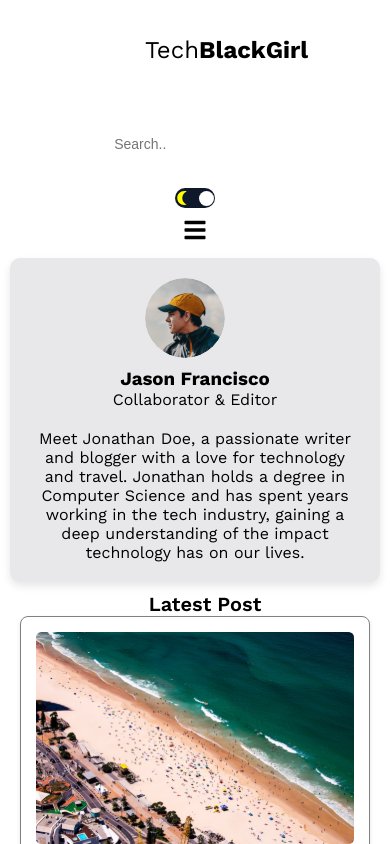
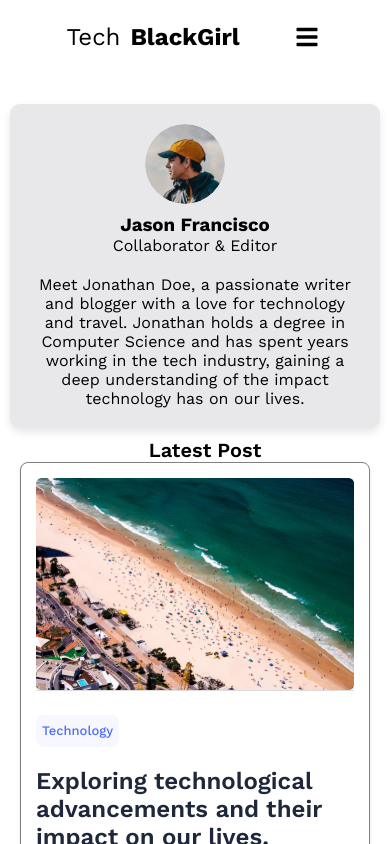
Before and after one commit to LITEOFTHEWORLD/blogproject, a Next.js app: page /authur in a window 390 px wide. Shown: the top 844 px of the page. Built offline with nearby package versions, Linux system fonts and the light colour scheme.

Commit message:
finished i guess

```diff
--- a/src/components/NewFooter/NewFooter.module.css
+++ b/src/components/NewFooter/NewFooter.module.css
@@ -225,6 +225,7 @@
 
   .logo_text {
     font-size: 20px;
+    text-align: center;
   }
 
   .copyright_text {
--- a/src/components/NewNavbar/NewNavbar.jsx
+++ b/src/components/NewNavbar/NewNavbar.jsx
@@ -1,3 +1,55 @@
+// "use client";
+// import React, { useState } from "react";
+// import { FaBars, FaTimes } from "react-icons/fa";
+// import Link from "next/link";
+// import styles from "./NewNavbar.module.css";
+// import ThemeToggle from "../themeToggle/ThemeToggle";
+
+// const NewNavbar = () => {
+//   const [isOpen, setIsOpen] = useState(false);
+
+//   const toggleMenu = () => {
+//     setIsOpen(!isOpen);
+//   };
+//   return (
+//     <div className={styles.container}>
+//       <div className={styles.social}>
+//         <div>
+//           <p className={styles.logo_text}>
+//             Tech<span className={styles.bold_text}>BlackGirl</span>
+//           </p>
+//         </div>
+//       </div>
+
+//       <div className={`${styles.links} ${isOpen ? styles.linksOpen : ""}`}>
+//         <Link href="/" className={styles.link}>
+//           Home
+//         </Link>
+//         <Link href="/blog" className={styles.link}>
+//           Blog
+//         </Link>
+//         <Link href="/authur" className={styles.link}>
+//           Author
+//         </Link>
+//         <Link href="/contact" className={styles.link}>
+//           Contact
+//         </Link>
+//       </div>
+//       <div className={styles.topNav}>
+//         <input type="text" placeholder="Search.." />
+//       </div>
+//       <div>
+//         <ThemeToggle />
+//       </div>
+//       <div className={styles.hamburger} onClick={toggleMenu}>
+//         {isOpen ? <FaTimes /> : <FaBars />}
+//       </div>
+//     </div>
+//   );
+// };
+
+// export default NewNavbar;
+
 "use client";
 import React, { useState } from "react";
 import { FaBars, FaTimes } from "react-icons/fa";
@@ -20,6 +72,9 @@ const NewNavbar = () => {
             Tech<span className={styles.bold_text}>BlackGirl</span>
           </p>
         </div>
+        <div className={styles.hamburger} onClick={toggleMenu}>
+          {isOpen ? <FaTimes /> : <FaBars />}
+        </div>
       </div>
 
       <div className={`${styles.links} ${isOpen ? styles.linksOpen : ""}`}>
@@ -40,13 +95,8 @@ const NewNavbar = () => {
       <div className={styles.topNav}>
         <input type="text" placeholder="Search.." />
       </div>
-
       <div>
         <ThemeToggle />
-      </div>
-
-      <div className={styles.hamburger} onClick={toggleMenu}>
-        {isOpen ? <FaTimes /> : <FaBars />}
       </div>
     </div>
   );
--- a/src/components/NewNavbar/NewNavbar.module.css
+++ b/src/components/NewNavbar/NewNavbar.module.css
@@ -1,4 +1,4 @@
-.first_container {
+/* .first_container {
   background-color: var(--bg);
   color: var(--textColor);
 }
@@ -105,12 +105,132 @@
   }
 
   .topNav input[type="text"] {
-    width: 90%;
-    margin: 10px 0;
-    font-size: 14px;
+    display: none;
   }
 
   .hamburger {
     display: block;
   }
+} */
+
+.first_container {
+  background-color: var(--bg);
+  color: var(--textColor);
 }
+
+.container {
+  display: flex;
+  align-items: center;
+  justify-content: space-around;
+  height: 100px;
+  gap: 20px;
+  position: relative;
+}
+
+.social {
+  display: flex;
+  align-items: center;
+}
+
+.logo_text {
+  font-size: 24px;
+  display: flex;
+  align-items: center;
+  gap: 10px;
+}
+
+.bold_text {
+  font-weight: bold;
+}
+
+.links {
+  font-size: 16px;
+  font-weight: 400;
+  line-height: 24px;
+  font-family: "Work Sans", sans-serif;
+  display: flex;
+  align-items: center;
+  justify-content: center;
+  gap: 20px;
+  font-size: 20px;
+  transition: all 0.3s ease;
+}
+
+.link {
+  color: var(--softBg);
+  text-decoration: none;
+}
+
+.topNav {
+  overflow: hidden;
+  background-color: transparent;
+}
+
+.topNav input[type="text"] {
+  float: right;
+  padding: 6px;
+  border: none;
+  margin-top: 8px;
+  margin-right: 16px;
+  font-size: 17px;
+}
+
+.hamburger {
+  display: none;
+  font-size: 24px;
+  cursor: pointer;
+}
+
+@media (max-width: 900px) {
+  .container {
+    flex-direction: column;
+    align-items: center;
+    justify-content: center;
+    height: auto;
+    gap: 10px;
+  }
+
+  .social {
+    margin-top: 20px;
+  }
+
+  .links {
+    font-size: 10px;
+    font-weight: 500;
+    gap: 10px;
+    flex-direction: column;
+    align-items: center;
+    display: none;
+    width: 100%;
+  }
+
+  .linksOpen {
+    display: flex;
+  }
+
+  .logo_text {
+    font-size: 24px;
+    display: flex;
+    justify-content: space-around;
+    align-items: center;
+    gap: 10px;
+  }
+
+  .topNav {
+    display: flex;
+    flex-direction: column;
+    align-items: center;
+    justify-content: center;
+    padding: 10px 0;
+  }
+
+  .topNav input[type="text"] {
+    display: none;
+  }
+
+  .hamburger {
+    display: inline-flex;
+    padding: 5px;
+    margin-left: 50px;
+  }
+}
--- a/src/components/themeToggle/themeToggle.module.css
+++ b/src/components/themeToggle/themeToggle.module.css
@@ -7,6 +7,7 @@
   align-items: center;
   justify-content: space-between;
   position: relative;
+  margin-left: 10px;
 }
 
 .ball {
@@ -15,3 +16,9 @@
   border-radius: 50%;
   position: absolute;
 }
+
+@media (max-width: 900px) {
+  .container {
+    display: none;
+  }
+}
```
